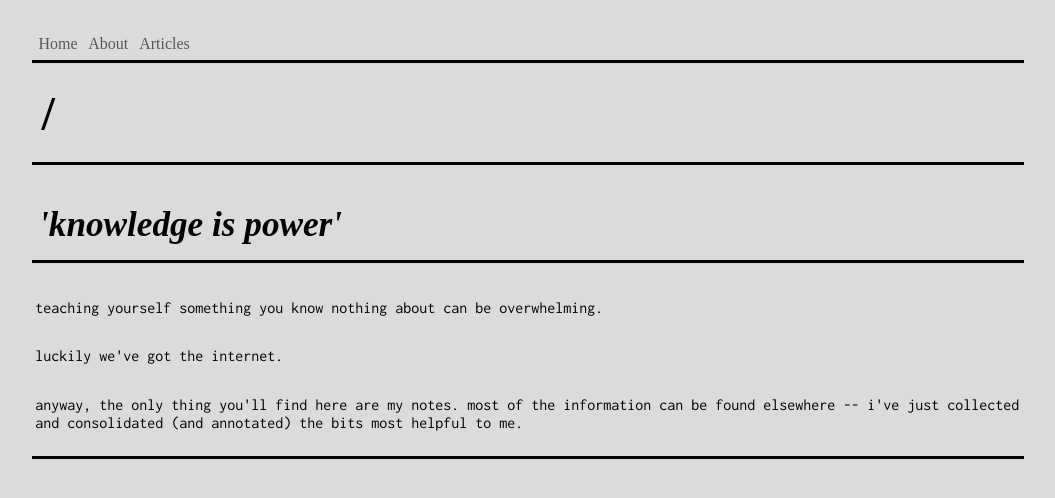
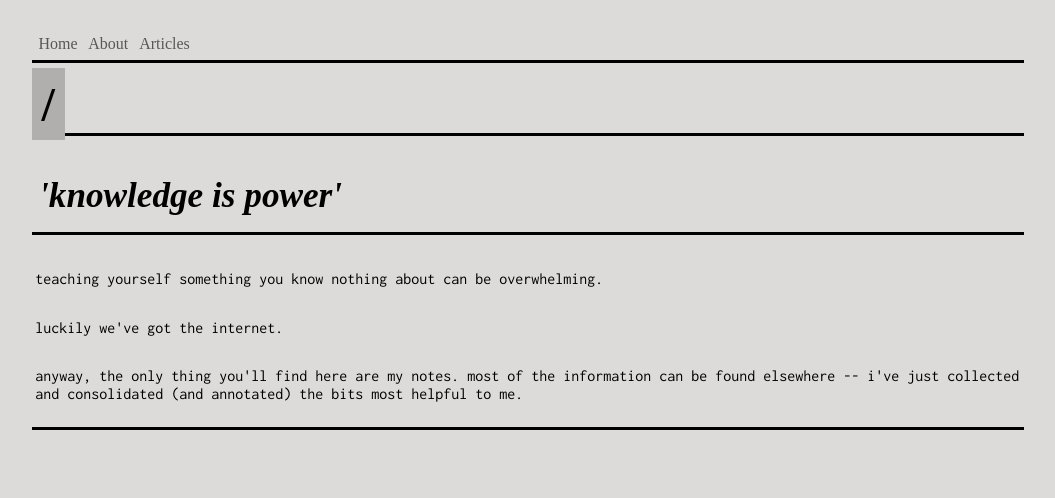
Before and after one commit to msawangwan/msawangwan.github.io, a Jekyll site: the page built from index.html, in a window 1280 px wide. Shown: the top 498 px of the page, without its empty margins (112-1167 px from the left). Built offline with Jekyll 4.4.1, drawn with Linux system fonts in a browser that asks for light colours; some web fonts are replaced.

Commit message:
messing with div bg color

```diff
--- a/css/style.css
+++ b/css/style.css
@@ -41,11 +41,6 @@ h1, h2 {
   font-family: 'Suez One', serif;
   display: block;
   line-height: 1.2;
-}
-
-h1 .highlight, h2 .highlight, p .highlight, li .highlight {
-  display: inline;
-  background-color: #b0afad;
 }
 
 h1, h2, p, ul, li {
@@ -96,6 +91,11 @@ hr {
   background-image: linear-gradient(to right, rgba(0,0,0,0.75), rgba(0,0,0,0.35),rgba(0,0,0,0));
 }
 
+.highlight {
+  display: inline;
+  background-color: #b0afad;
+}
+
 .quote {
   font-style: italic;
 }
```
